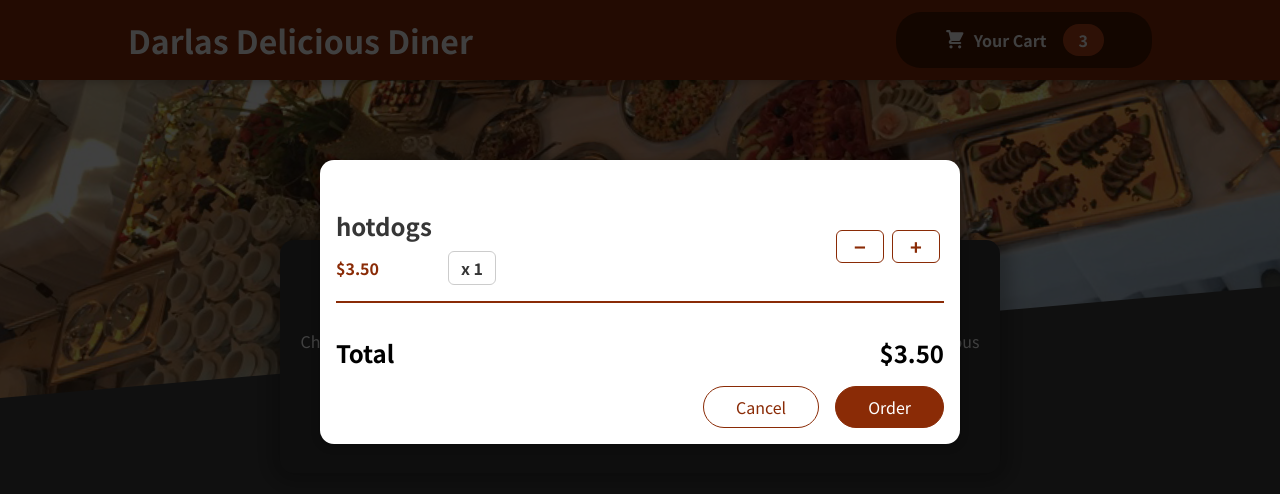
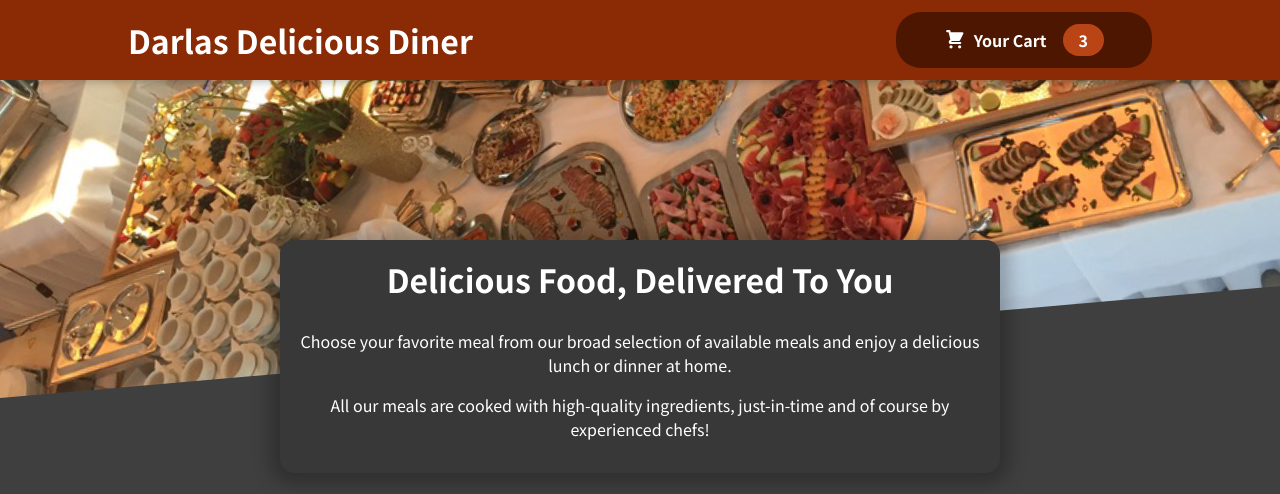
Before and after one commit to SpectreAscended/react-food-app-4, a React (Vite) app: page / in a window 1280 px wide. Shown: the top 494 px of the page. Built offline with nearby package versions, Linux system fonts and the light colour scheme.

Commit message:
Added showCartHandler

```diff
--- a/src/components/Cart/Cart.jsx
+++ b/src/components/Cart/Cart.jsx
@@ -24,14 +24,18 @@ const Cart = props => {
   ));
 
   return (
-    <Modal>
+    <Modal onClick={props.onShowCart}>
       <ul className={classes['cart-items']}>{cartItems}</ul>
       <div className={classes.total}>
         <span>Total</span>
         <span>$3.50</span>
       </div>
       <div className={classes.actions}>
-        <button className={classes['button--alt']} type="button">
+        <button
+          className={classes['button--alt']}
+          type="button"
+          onClick={props.onShowCart}
+        >
           Cancel
         </button>
         <button className={classes.button}>Order</button>
--- a/src/components/Layout/Header.jsx
+++ b/src/components/Layout/Header.jsx
@@ -1,20 +1,26 @@
-import React from 'react';
+import React, { useState } from 'react';
 import classes from './Header.module.css';
 import headerImg from '../../assets/meals.jpg';
 import HeaderCartButton from './HeaderCartButton';
 import Cart from '../Cart/Cart';
 
 const Header = () => {
+  const [cartIsShown, setCartIsShown] = useState(false);
+
+  const toggleShowCart = () => {
+    setCartIsShown(prev => !prev);
+  };
+
   return (
     <>
       <header className={classes.header}>
         <h1>Darlas Delicious Diner</h1>
-        <HeaderCartButton />
+        <HeaderCartButton onShowCart={toggleShowCart} />
       </header>
       <div className={classes['main-image']}>
         <img src={headerImg} alt="Table with a variety of delicious foods" />
       </div>
-      <Cart />
+      {cartIsShown && <Cart onShowCart={toggleShowCart} />}
     </>
   );
 };
--- a/src/components/Layout/HeaderCartButton.jsx
+++ b/src/components/Layout/HeaderCartButton.jsx
@@ -2,9 +2,9 @@ import React from 'react';
 import classes from './HeaderCartButton.module.css';
 import CartIcon from '../../assets/CartIcon';
 
-const HeaderCartButton = () => {
+const HeaderCartButton = props => {
   return (
-    <button className={classes.button}>
+    <button className={classes.button} onClick={props.onShowCart}>
       <div className={classes.icon}>
         <CartIcon />
       </div>
--- a/src/components/UI/Modal.jsx
+++ b/src/components/UI/Modal.jsx
@@ -3,7 +3,7 @@ import ReactDOM from 'react-dom';
 import classes from './Modal.module.css';
 
 const Backdrop = props => {
-  return <div className={classes.backdrop}></div>;
+  return <div className={classes.backdrop} onClick={props.onClick}></div>;
 };
 
 const Overlay = props => {
@@ -15,7 +15,10 @@ const parentElement = document.getElementById('overlay');
 const Modal = props => {
   return (
     <>
-      {ReactDOM.createPortal(<Backdrop />, parentElement)}
+      {ReactDOM.createPortal(
+        <Backdrop onClick={props.onClick} />,
+        parentElement
+      )}
       {ReactDOM.createPortal(
         <Overlay>{props.children}</Overlay>,
         parentElement
```
